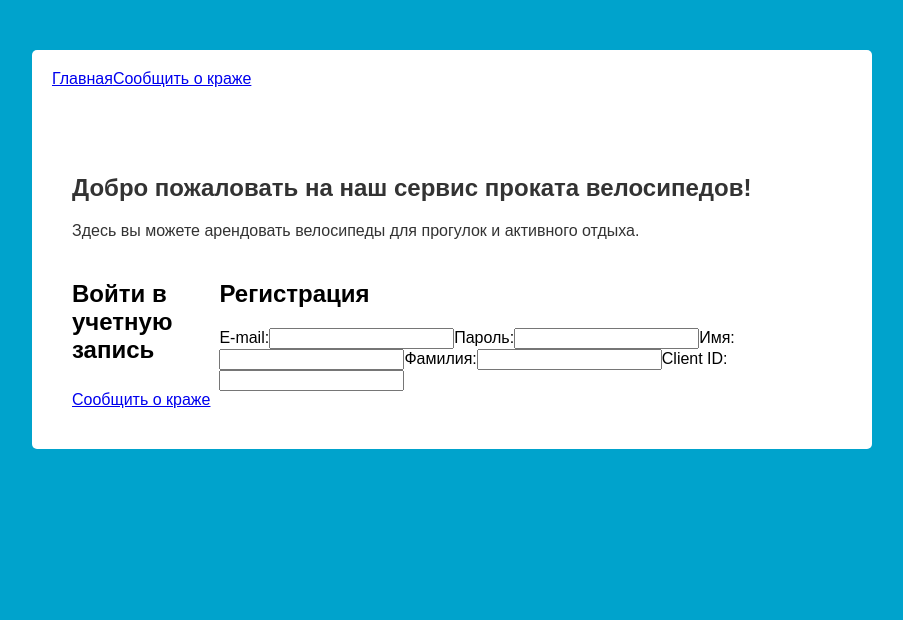
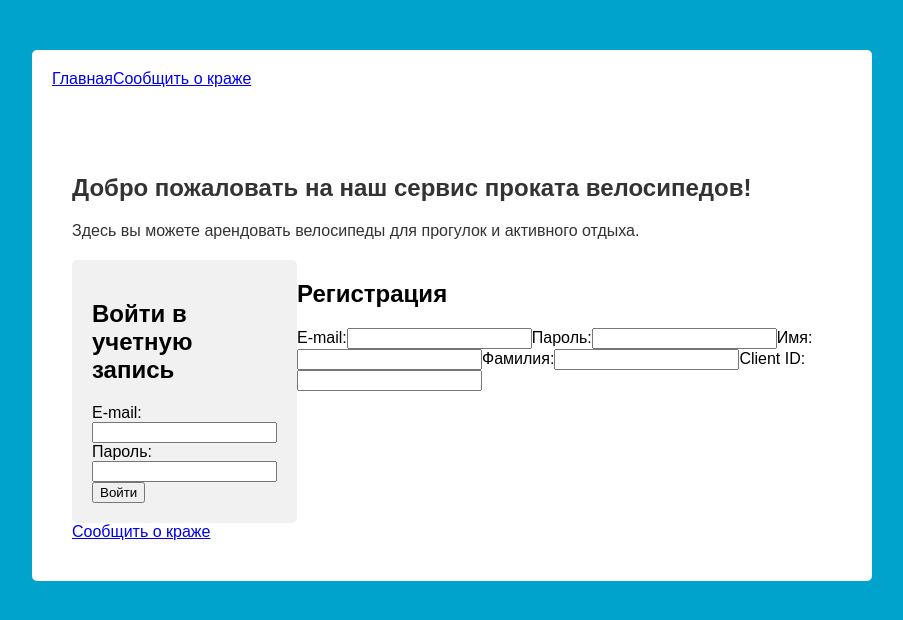
Before and after one commit to Youppi1989/Bike-Rentall-App, a React (Create React App) app: page / in a window 1280 px wide. Shown: the top 620 px of the page, without its empty margins (188-1091 px from the left). Built offline with nearby package versions, Linux system fonts and the light colour scheme.

Commit message:
Update LoginForm.js

```diff
--- a/src/components/LoginForm.js
+++ b/src/components/LoginForm.js
@@ -1,11 +1,27 @@
 import React from "react";
+import { useNavigate } from "react-router-dom";
 
 const LoginForm = () => {
+  const navigate = useNavigate();
+
+  const handleSubmit = (e) => {
+    e.preventDefault();
+    // Perform authentication logic here
+    navigate("/"); // Redirect to the home page after successful login
+  };
+
   return (
-    <form>
+    <form className="form" onSubmit={handleSubmit}>
       <h2>Войти в учетную запись</h2>
-      {/* Добавьте поля для ввода email и пароля */}
-      {/* Добавьте кнопку "Войти" */}
+      <label>
+        E-mail:
+        <input type="email" required />
+      </label>
+      <label>
+        Пароль:
+        <input type="password" required />
+      </label>
+      <button type="button-login">Войти</button>
     </form>
   );
 };
```
